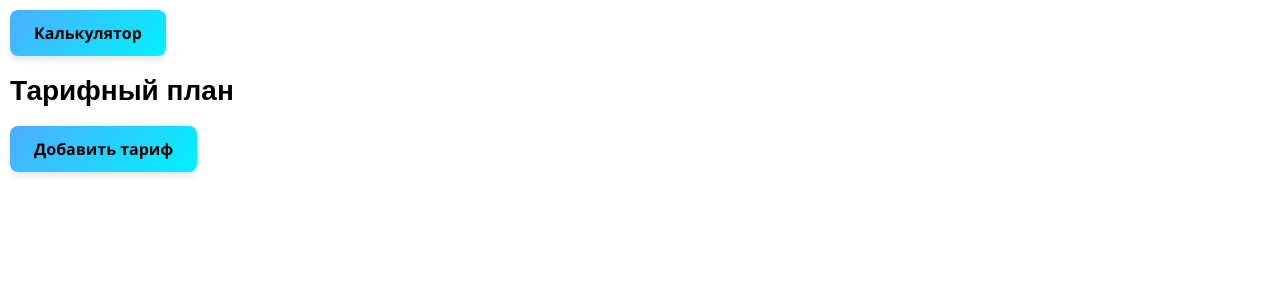
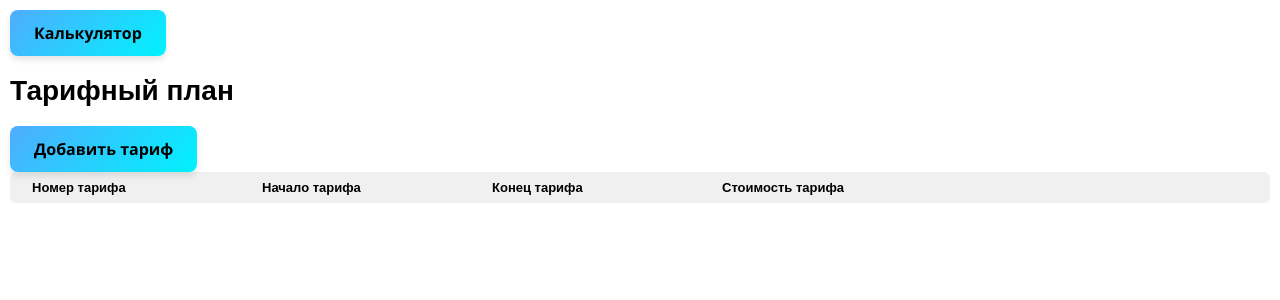
Before and after one commit to kktzxd/tariff_calculator_rework, a Django app: page /tariffs/ in a window 1280 px wide. Shown: the top 300 px of the page. Run offline with Django 5.2, Linux system fonts and the light colour scheme; data that the repository does not hold is empty.

Commit message:
improve tarrifs menu

```diff
--- a/tariff_calculator/calculator/static/style.css
+++ b/tariff_calculator/calculator/static/style.css
@@ -5,9 +5,34 @@ body {
     font-family: Arial, sans-serif;
 }
 
+#tariffs {
+    display: flex;
+    flex-direction: column;
+    gap: 5px;
+    width: 100%;
+}
+
+/* Стили для строки заголовков */
+.header_row {
+    display: flex;
+    gap: 10px;
+    padding: 8px 12px;
+    background: #f0f0f0;
+    border-radius: 6px;
+    font-weight: bold;
+}
+
+.header_row .label {
+    width: 200px;
+    padding: 0 10px;
+    display: flex;
+    align-items: center;
+    font-size: 13px;
+}
+
+/* Стили для строк с данными */
 .row {
     display: flex;
-    justify-content: space-between; /* Кнопки справа, ячейки слева */
     align-items: center;
     gap: 10px;
     border: 1px solid #ccc;
@@ -15,7 +40,7 @@ body {
     padding: 8px 12px;
     background: #f8f9fa;
     height: auto;
-    min-height: 40px; /* Увеличил высоту для лучшего вида */
+    min-height: 40px;
 }
 
 .cell {
@@ -24,17 +49,18 @@ body {
     border: 1px solid #d1e3f8;
     border-radius: 4px;
     width: 200px;
-    height: 30px; /* Увеличил высоту */
+    height: 30px;
     padding: 0 10px;
     background: #f0f7ff;
     font-size: 13px;
     color: #333;
 }
-.row input{
+
+.row input {
     background-color: white;
 }
 
-/* Стиль для кнопок в правой части */
+/* Стили для кнопок в строках */
 .row .button {
     display: inline-flex;
     align-items: center;
@@ -50,7 +76,7 @@ body {
     box-shadow: 0 2px 4px rgba(0, 0, 0, 0.1);
     transition: all 0.2s ease;
     height: 30px;
-    margin-left: auto; /* Сдвигает кнопки вправо */
+    margin-left: auto;
 }
 
 .row .button:hover {
@@ -64,6 +90,7 @@ body {
     box-shadow: 0 1px 2px rgba(0, 0, 0, 0.1);
 }
 
+/* Общие стили для кнопок (если используются вне таблицы) */
 .button {
     display: inline-block;
     padding: 12px 24px;
--- a/tariff_calculator/calculator/static/tariff.js
+++ b/tariff_calculator/calculator/static/tariff.js
@@ -98,12 +98,12 @@ function add_tariff(){
     let start_date = document.createElement("input");
     start_date.classList.add("cell");
     start_date.classList.add("start_date");
-    start_date.placeholder="Начало тарифа";
+    start_date.placeholder="Начало тарифа ДД.ММ.ГГГГ";
 
     let end_date = document.createElement("input");
     end_date.classList.add("cell");
     end_date.classList.add("end_date");
-    end_date.placeholder="Конец тарифа";
+    end_date.placeholder="Конец тарифа ДД.ММ.ГГГГ";
 
     let cost = document.createElement("input");
     cost.classList.add("cell");
@@ -121,6 +121,16 @@ function add_tariff(){
 
     row.appendChild(save_button);
 
+    let cancel_button = document.createElement("button");
+    cancel_button.textContent="Отменить изменения"
+    cancel_button.classList.add("button");
+    cancel_button.addEventListener("click", () => cancel_tariff(row))
+
+    row.appendChild(cancel_button);
+
     let tariffs = document.getElementById("tariffs");
     tariffs.append(row);
 }
+function cancel_tariff(row){
+    row.remove()
+}
--- a/tariff_calculator/tariff_calculator/templates/tariffs.html
+++ b/tariff_calculator/tariff_calculator/templates/tariffs.html
@@ -11,7 +11,15 @@
 <h1>Тарифный план</h1>
     <button class="button" onclick="add_tariff()">Добавить тариф</button>
     <div id="tariffs">
+
+        <div class="header_row">
+            <div class="label">Номер тарифа</div>
+            <div class="label">Начало тарифа</div>
+            <div class="label">Конец тарифа</div>
+            <div class="label">Стоимость тарифа</div>
+        </div>
         {% for  tariff in tariffs%}
+
         <div class="row" id={{tariff.id}}>
             <div class="cell id">{{tariff.id}}</div>
             <div class="cell start_date">{{tariff.start_date}}</div>
@@ -19,7 +27,6 @@
             <div class="cell cost">{{tariff.cost}}</div>
             <button class="button" onclick="delete_tariff(this)">удалить тариф</button>
             <button class="button" onclick="change_tariff(this)">изменить тариф</button>
-
         </div>
         {% endfor %}
         </div>
```
Lines whose indentation alone changed are shown as unchanged.
